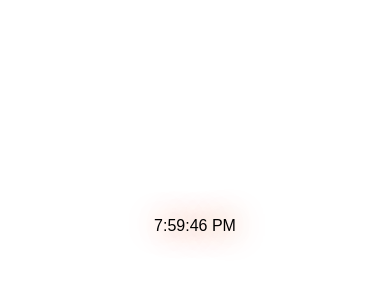
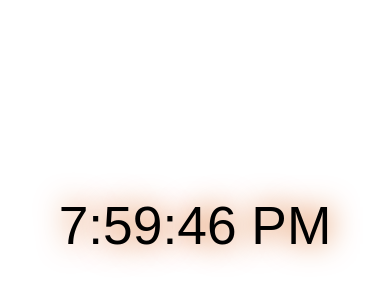
Before and after one commit to joeowenca/fullscreen-clock, a Next.js app: page / in a window 390 px wide. Shown: the part 196-496 px from the top of the page. Built offline with nearby package versions, Linux system fonts and the light colour scheme; a web font is replaced by a local one.

Commit message:
Make text responsive

```diff
--- a/src/app/page.tsx
+++ b/src/app/page.tsx
@@ -19,7 +19,7 @@
 
   return (
     <div className="xanh w-screen h-screen flex justify-center items-center">
-      <h1 className="lg:text-[180pt] text-shadow-[0_0px_30px_rgb(211_84_0_/_1)]">
+      <h1 className="2xl:text-[180pt] xl:text-[140pt] lg:text-[100pt] md:text-[80pt] sm:text-[60pt] text-[40pt] text-shadow-[0_0px_30px_rgb(211_84_0_/_1)]">
         {currentTime.toLocaleTimeString()}
       </h1>
     </div>
```
